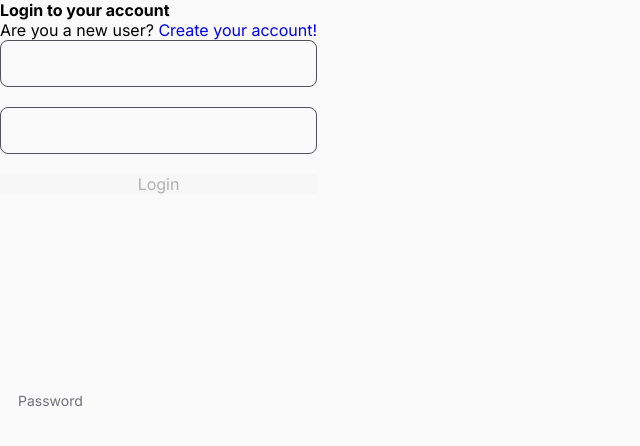
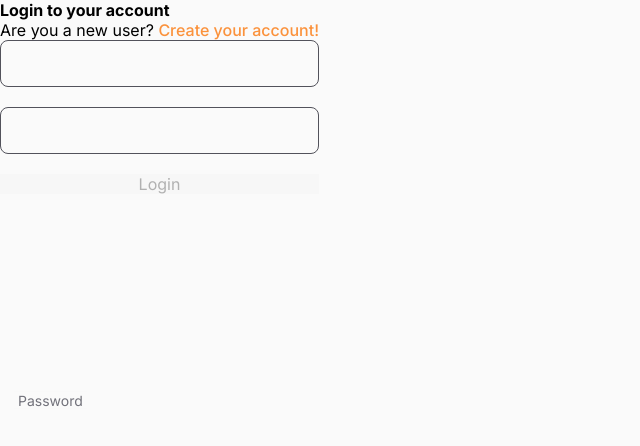
Before and after one commit to vlysium/fullstack-exam-frontend, a React (Vite) app: page /login in a window 1280 px wide. Shown: the top 446 px of the page, without its empty margins (0-640 px from the left). Built offline with nearby package versions, Linux system fonts and the light colour scheme; no server answers.

Commit message:
fix styling

```diff
--- a/src/styles.scss
+++ b/src/styles.scss
@@ -34,7 +34,7 @@ input {
 a {
   text-decoration: none;
 
-  .link {
+  &.link {
     color: $color-primary-400;
     text-underline-offset: 0.125rem;
     font-weight: 500;
```
